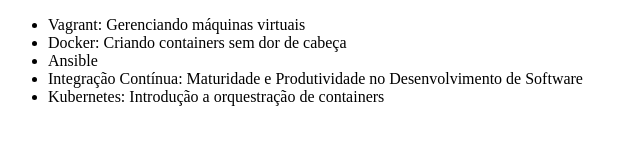
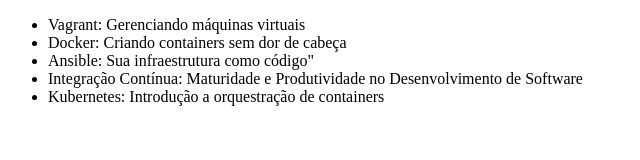
Before and after one commit to JuliaRebecaa/alura-git, a plain HTML site: page index.html in a window 1280 px wide. Shown: the whole page, without its empty margins (0-640 px from the left). Drawn offline with Linux system fonts and the light colour scheme.

Commit message:
ALterando curso de ansible

```diff
--- a/index.html
+++ b/index.html
@@ -8,7 +8,7 @@
     <ul>
         <li>Vagrant: Gerenciando máquinas virtuais</li>
         <li>Docker: Criando containers sem dor de cabeça</li>
-        <li>Ansible</li>
+        <li>Ansible: Sua infraestrutura como código"</li>
         <li>Integração Contínua: Maturidade e Produtividade no Desenvolvimento de Software</li>
         <li>Kubernetes: Introdução a orquestração de containers</li>
     </ul>
```
